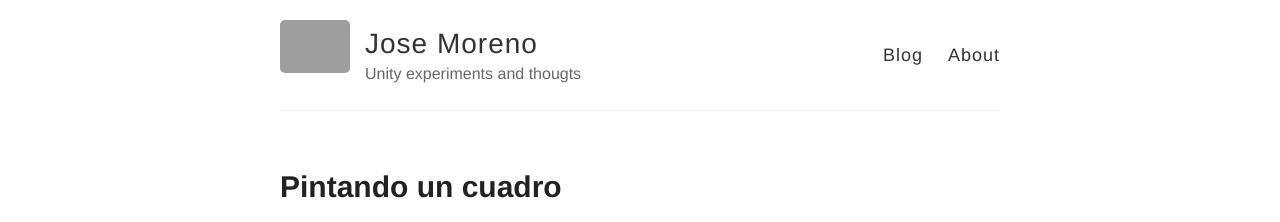
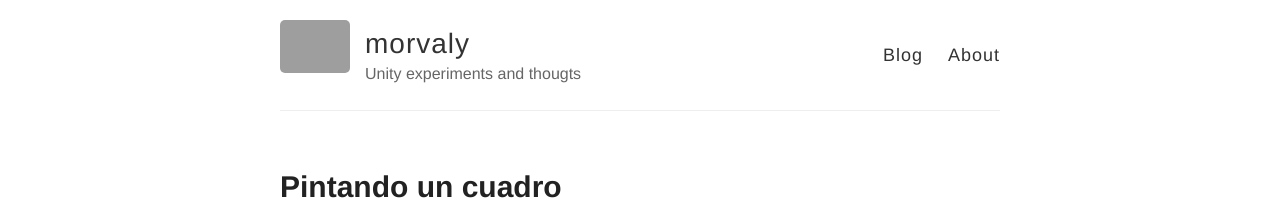
Before and after one commit to josemorval/UnityArchive, a Jekyll site: the page built from index.html, in a window 1280 px wide. Shown: the top 222 px of the page. Built offline with Jekyll 4.4.1, drawn with Linux system fonts in a browser that asks for light colours; Markdown is read by kramdown in place of the engine named in the settings; grey boxes are pictures that could not be loaded.

Commit message:
Updated _config.yml

```diff
--- a/_config.yml
+++ b/_config.yml
@@ -3,7 +3,7 @@
 #
 
 # Name of your site (displayed in the header)
-name: Jose Moreno
+name: morvaly
 
 # Short bio or description (displayed in the header)
 description: Unity experiments and thougts
```
